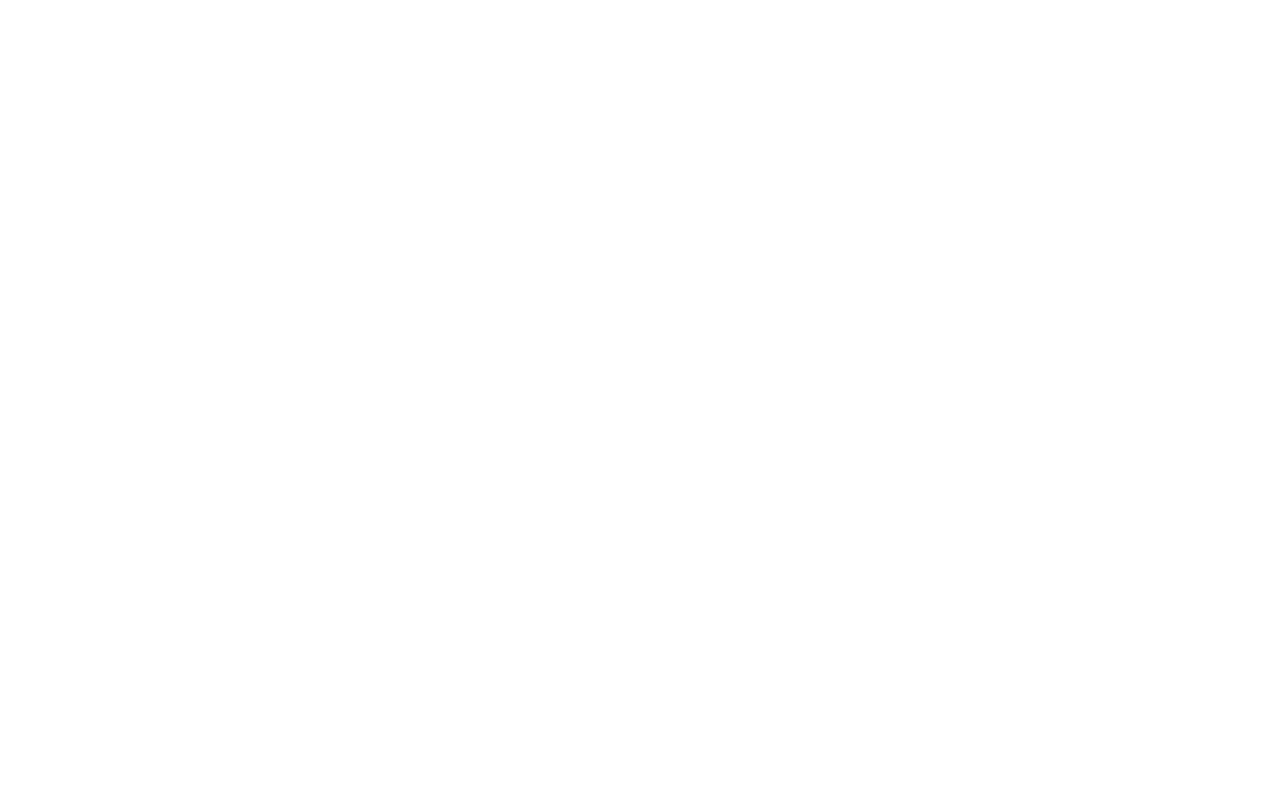
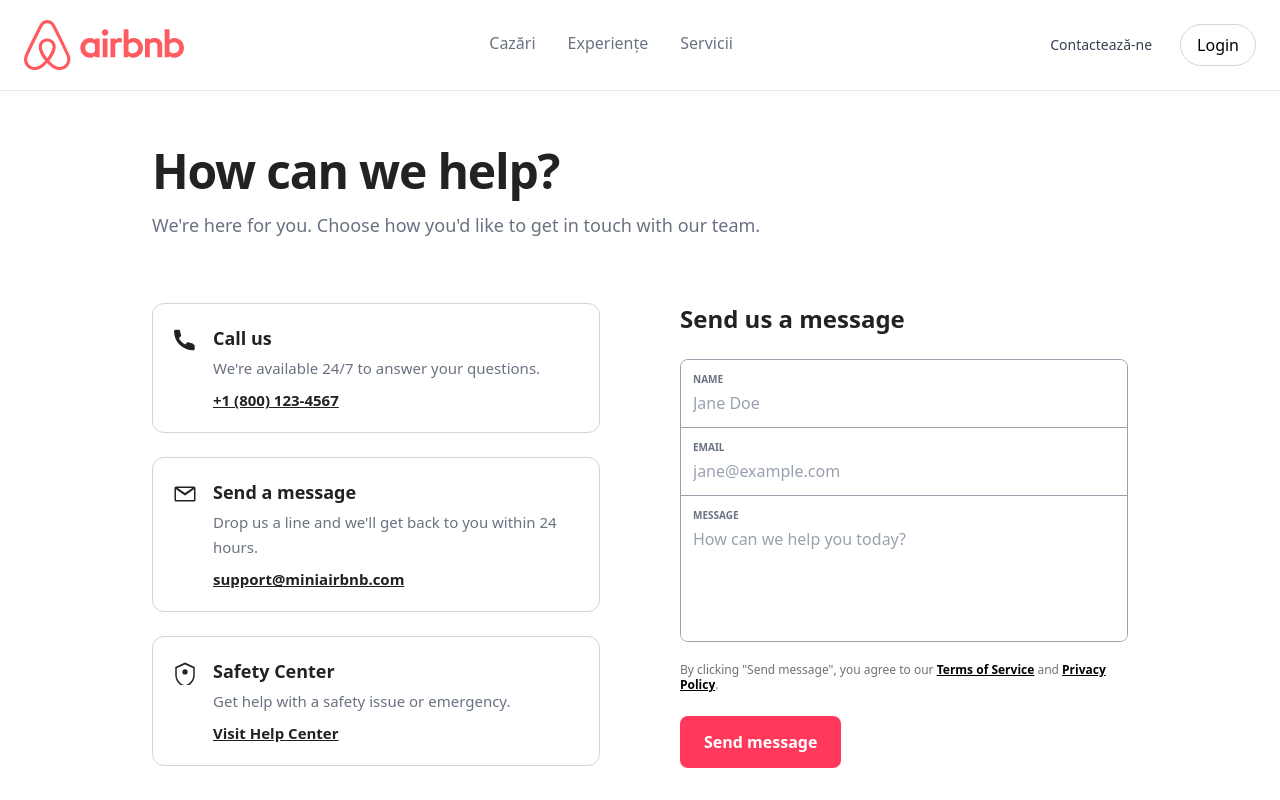
Before and after one commit to Staycoo10/Front-air, a React (Vite) app: page /contact in a window 1280 px wide. Before the commit this address had no page. Shown: the top 800 px of the page. Built offline with nearby package versions, Linux system fonts and the light colour scheme.

Commit message:
add Contact Page
defining the routes, dividing by components...

```diff
--- a/src/App.tsx
+++ b/src/App.tsx
@@ -4,6 +4,7 @@
 import ListingDetail from './pages/ListingDetail';
 import Login from './pages/Login';
 import Servicii from './pages/Servicii';
+import Contact from './pages/Contact';
 function App() {
   return (
     <BrowserRouter>
@@ -13,6 +14,7 @@
         <Route path='/experience' element={<Experience />} />
         <Route path='/servicii' element={<Servicii />} />
         <Route path='/login' element={<Login />} />
+        <Route path='/contact' element={<Contact />} />
       </Routes>
     </BrowserRouter>
     );
--- /dev/null
+++ b/src/components/Contact/ContactCard.tsx
@@ -0,0 +1,25 @@
+import React from 'react';
+
+interface Props {
+  title: string;
+  description: string;
+  detail: string;
+  icon: React.ReactNode;
+}
+
+const ContactCard: React.FC<Props> = ({ title, description, detail, icon }) => {
+  return (
+    <div className="flex gap-4 p-5 border border-gray-300 rounded-xl hover:shadow-md transition-shadow cursor-pointer bg-white">
+      <div className="mt-1 text-[#222222]">
+        {icon}
+      </div>
+      <div>
+        <h3 className="font-semibold text-lg">{title}</h3>
+        <p className="text-gray-500 text-[15px] mt-1 mb-2 leading-relaxed">{description}</p>
+        <span className="font-semibold text-[15px] underline">{detail}</span>
+      </div>
+    </div>
+  );
+};
+
+export default ContactCard;
--- /dev/null
+++ b/src/components/Contact/ContactForm.tsx
@@ -0,0 +1,75 @@
+import React, { useState } from 'react';
+
+const ContactForm: React.FC = () => {
+  const [formData, setFormData] = useState({
+    name: '',
+    email: '',
+    message: ''
+  });
+
+  const handleSubmit = (e: React.FormEvent) => {
+    e.preventDefault();
+    console.log("Form submitted:", formData);
+    alert("Thanks for reaching out! We'll get back to you soon.");
+    setFormData({ name: '', email: '', message: '' });
+  };
+
+  return (
+    <div>
+      <h2 className="text-2xl font-semibold mb-6">Send us a message</h2>
+      <form onSubmit={handleSubmit} className="flex flex-col gap-4">
+
+        <div className="border border-gray-400 rounded-lg overflow-hidden focus-within:ring-2 focus-within:ring-black transition-shadow">
+          <div className="p-3 border-b border-gray-400 bg-white">
+            <label className="text-[10px] uppercase font-bold text-gray-500 block">Name</label>
+            <input
+              type="text"
+              required
+              placeholder="Jane Doe"
+              value={formData.name}
+              onChange={(e) => setFormData({...formData, name: e.target.value})}
+              className="w-full outline-none text-base placeholder-gray-400 bg-transparent pt-1"
+            />
+          </div>
+
+          <div className="p-3 border-b border-gray-400 bg-white">
+            <label className="text-[10px] uppercase font-bold text-gray-500 block">Email</label>
+            <input
+              type="email"
+              required
+              placeholder="jane@example.com"
+              value={formData.email}
+              onChange={(e) => setFormData({...formData, email: e.target.value})}
+              className="w-full outline-none text-base placeholder-gray-400 bg-transparent pt-1"
+            />
+          </div>
+
+          <div className="p-3 bg-white">
+            <label className="text-[10px] uppercase font-bold text-gray-500 block">Message</label>
+            <textarea
+              required
+              rows={4}
+              placeholder="How can we help you today?"
+              value={formData.message}
+              onChange={(e) => setFormData({...formData, message: e.target.value})}
+              className="w-full outline-none text-base placeholder-gray-400 bg-transparent pt-1 resize-none"
+            ></textarea>
+          </div>
+        </div>
+
+        <p className="text-[12px] text-[#717171] leading-tight mt-1 mb-2">
+          By clicking "Send message", you agree to our <span className="underline font-semibold cursor-pointer text-black">Terms of Service</span> and <span className="underline font-semibold cursor-pointer text-black">Privacy Policy</span>.
+        </p>
+
+        <button
+          type="submit"
+          className="bg-[#FF385C] hover:bg-[#E31C5F] text-white font-semibold py-3.5 px-6 rounded-lg transition-all active:scale-[0.98] text-base w-full md:w-auto self-start"
+        >
+          Send message
+        </button>
+      </form>
+    </div>
+  );
+};
+
+export default ContactForm;
--- /dev/null
+++ b/src/components/Contact/ContactMethods.tsx
@@ -0,0 +1,31 @@
+import React from 'react';
+import ContactCard from './ContactCard';
+
+const ContactMethods: React.FC = () => {
+  return (
+    <div className="flex flex-col gap-6">
+      <ContactCard
+        title="Call us"
+        description="We're available 24/7 to answer your questions."
+        detail="+1 (800) 123-4567"
+        icon={<svg viewBox="0 0 32 32" className="w-6 h-6 fill-current"><path d="M25.7 20.3a14.7 14.7 0 0 1-5.1-1.3c-.6-.2-1.3-.1-1.8.3l-2.6 2.6c-3.6-1.8-6.5-4.7-8.3-8.3l2.6-2.6c.4-.4.5-1.1.3-1.8a14.7 14.7 0 0 1-1.3-5.1c-.1-1-.9-1.8-1.9-1.8H3.3c-1 0-1.9.9-1.9 2 0 14.1 11.4 25.5 25.5 25.5 1.1 0 2-.9 2-1.9v-4.3c0-1-.8-1.8-1.8-1.9z"></path></svg>}
+      />
+
+      <ContactCard
+        title="Send a message"
+        description="Drop us a line and we'll get back to you within 24 hours."
+        detail="support@miniairbnb.com"
+        icon={<svg viewBox="0 0 32 32" className="w-6 h-6 fill-current"><path d="M28 6H4a2 2 0 0 0-2 2v16a2 2 0 0 0 2 2h24a2 2 0 0 0 2-2V8a2 2 0 0 0-2-2zm-2.2 2L16 14.8 6.2 8h19.6zM4 24V9.7l11.4 8c.4.3.8.3 1.2 0L28 9.7V24H4z"></path></svg>}
+      />
+
+      <ContactCard
+        title="Safety Center"
+        description="Get help with a safety issue or emergency."
+        detail="Visit Help Center"
+        icon={<svg viewBox="0 0 32 32" className="w-6 h-6 fill-current"><path d="M16 2L3 8v10.5c0 7.5 5.5 14.4 13 16.5 7.5-2.1 13-9 13-16.5V8L16 2zm11 16.5c0 6.3-4.6 12-11 14-6.4-2-11-7.7-11-14V9.6l11-5.1 11 5.1v8.9zM16 11a3.5 3.5 0 1 0 0 7 3.5 3.5 0 0 0 0-7z"></path></svg>}
+      />
+    </div>
+  );
+};
+
+export default ContactMethods;
--- a/src/components/Home/Navbar.tsx
+++ b/src/components/Home/Navbar.tsx
@@ -50,12 +50,11 @@
 
         {/* Meniul din dreapta */}
         <div className="flex items-center space-x-4">
-          <a
-            href="/"
-            className="text-sm text-gray-700 hover:bg-gray-50 px-3 py-2 rounded-full transition"
-          >
-            Contactează-ne
-          </a>
+          <Link to="/contact"
+          className="text-sm text-gray-700 hover:bg-gray-50 px-3 py-2 rounded-full transition">
+          Contactează-ne
+          </Link>
+
           <Link
             to="/login"
             className="border border-gray-300 rounded-full px-4 py-2 hover:shadow-md transition"
--- a/src/data/quickLinks.ts
+++ b/src/data/quickLinks.ts
@@ -16,12 +16,12 @@
     id: 'ql2',
     title: 'Contact',
     path: '/contact',
-    image: 'https://images.contentstack.io/v3/assets/bltec2ed8e3c4b1e16d/blt1a805240919340d9/getting-started-with-airbnb-for-work-optimized.jpg' // Adăugăm o imagine primitoare cu un birou
+    image: 'https://images.contentstack.io/v3/assets/bltec2ed8e3c4b1e16d/blt1a805240919340d9/getting-started-with-airbnb-for-work-optimized.jpg'
   },
   {
     id: 'ql3',
     title: 'Contul tău',
     path: '/login',
-    image: 'https://www.siteminder.com/wp-content/uploads/2023/11/Airbnb-Host-Login.png' // Adăugăm o imagine cu un utilizator logându-se
+    image: 'https://www.siteminder.com/wp-content/uploads/2023/11/Airbnb-Host-Login.png'
   },
 ];
--- /dev/null
+++ b/src/pages/Contact.tsx
@@ -0,0 +1,31 @@
+import React from 'react';
+import Navbar from '../components/Home/Navbar'; // Ajustează calea
+import Footer from '../components/Home/Footer'; // Ajustează calea
+import ContactMethods from '../components/Contact/ContactMethods';
+import ContactForm from '../components/Contact/ContactForm';
+
+const Contact: React.FC = () => {
+  return (
+    <>
+      <Navbar />
+
+      <main className="max-w-5xl mx-auto px-6 py-14 font-sans text-[#222222] min-h-screen">
+        {/* Header Section */}
+        <div className="mb-12 md:mb-16">
+          <h1 className="text-4xl md:text-5xl font-bold mb-4 tracking-tight">How can we help?</h1>
+          <p className="text-gray-500 text-lg">We're here for you. Choose how you'd like to get in touch with our team.</p>
+        </div>
+
+        {/* Grid cu 2 coloane */}
+        <div className="grid grid-cols-1 md:grid-cols-2 gap-12 md:gap-20">
+          <ContactMethods />
+          <ContactForm />
+        </div>
+      </main>
+
+      <Footer />
+    </>
+  );
+};
+
+export default Contact;
```
